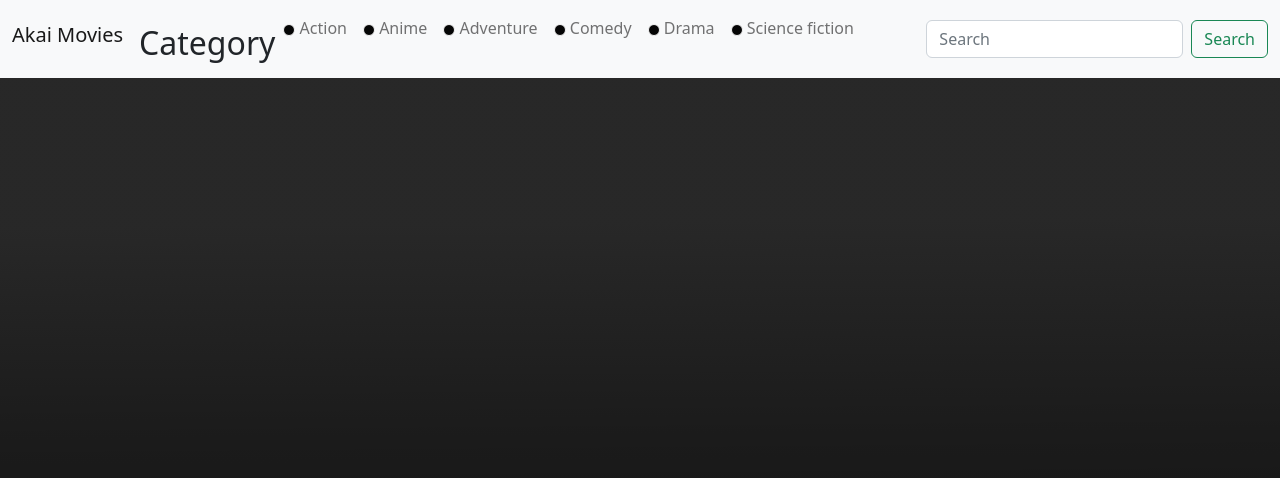
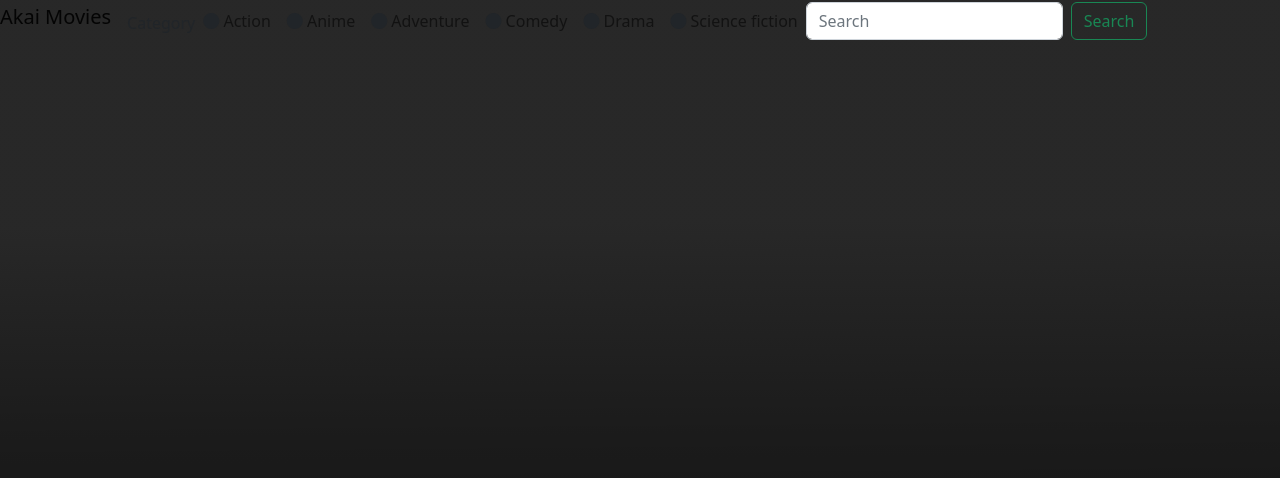
Before and after one commit to KortexCode/moviePage-API, a plain HTML site: page index.html in a window 1280 px wide. Drawn offline with nearby package versions, Linux system fonts and the light colour scheme.

Commit message:
Se continua la maquetación del nav-bar se agregan estilos.

```diff
--- a/index.html
+++ b/index.html
@@ -4,50 +4,52 @@
     <meta charset="UTF-8">
     <meta http-equiv="X-UA-Compatible" content="IE=edge">
     <meta name="viewport" content="width=device-width, initial-scale=1.0">
+    <!-- Google fonts -->
+    <link rel="preconnect" href="https://fonts.googleapis.com">
+    <link rel="preconnect" href="https://fonts.gstatic.com" crossorigin>
+    <link href="https://fonts.googleapis.com/css2?family=Poppins:wght@400;500;600;700&display=swap" rel="stylesheet">
     <!-- Font-Awesome -->
-    <link rel="stylesheet" href="https://cdnjs.cloudflare.com/ajax/libs/font-awesome/6.2.0/css/all.min.css">
+    <link rel="stylesheet" href="https://cdnjs.cloudflare.com/ajax/libs/font-awesome/6.2.0/css/all.min.css" integrity="sha512-xh6O/CkQoPOWDdYTDqeRdPCVd1SpvCA9XXcUnZS2FmJNp1coAFzvtCN9BmamE+4aHK8yyUHUSCcJHgXloTyT2A==" crossorigin="anonymous" referrerpolicy="no-referrer" />
     <!--Bootstrap CSS-->
     <link href="https://cdn.jsdelivr.net/npm/bootstrap@5.2.2/dist/css/bootstrap.min.css" rel="stylesheet" integrity="sha384-Zenh87qX5JnK2Jl0vWa8Ck2rdkQ2Bzep5IDxbcnCeuOxjzrPF/et3URy9Bv1WTRi" crossorigin="anonymous">
     <!-- CSS -->
     <link rel="stylesheet" href="./main.css">
+    <!-- JS -->
 
-    <!-- JS -->
     <script src="./main.js" type="text/javascript" defer></script>
     <title>Document</title>
 </head>
 <body>
     <header>
-        <nav class="navbar navbar-expand-lg bg-light">
-            <div class="container-fluid">
-                <button class="navbar-toggler" type="button" data-bs-toggle="collapse" data-bs-target="#navbarSupportedContent" aria-controls="navbarSupportedContent" aria-expanded="false" aria-label="Toggle navigation">
+        <nav id="header-navbar" class="navbar navbar-expand-md p-0">
+            <div id="nav-container" class="container-fluid d-flex p-0">
+                <button id="btn-mobile" class="custom-toggler navbar-toggler" type="button" data-bs-toggle="collapse" data-bs-target="#navbarSupportedContent" aria-controls="navbarSupportedContent" aria-expanded="false" aria-label="Toggle navigation">
                     <span class="navbar-toggler-icon"></span>
                 </button>
                 <h1 id="nav-title" class="navbar-brand">Akai Movies</h1>
-                <div class="collapse navbar-collapse" id="navbarSupportedContent">
-                    <ul class="navbar-nav me-auto mb-2 mb-lg-0">
+                <div class="collapse navbar-collapse navbarSupported" id="navbarSupportedContent">
+                    <p class="pt-2 mb-1 ">Category</p>
+                    <ul class="navbar-nav">
                       <li class="nav-item">
-                        <h2 class="pt-3">Category</h2>
+                        <a class="nav-link" href="#"><span><i class="fa-solid fa-circle text-dark"></i></span> Action</a>
+                      </li>
+                      <li class="nav-item dropdown">
+                        <a class="nav-link" href="#"><span><i class="fa-solid fa-circle  text-dark"></i></span> Anime</a>
                       </li>
                       <li class="nav-item">
-                        <a class="nav-link" href="#"><span><img src="./Assets/Ellipse.svg" alt="Icon"></span> Action</a>
-                      </li>
-                      <li class="nav-item dropdown">
-                        <a class="nav-link" href="#"><span><img src="./Assets/Ellipse.svg" alt="Icon"></span> Anime</a>
+                        <a class="nav-link"><span><i class="fa-solid fa-circle text-dark"></i></span> Adventure</a>
                       </li>
                       <li class="nav-item">
-                        <a class="nav-link"><span><img src="./Assets/Ellipse.svg" alt="Icon"></span> Adventure</a>
+                        <a class="nav-link"><span><i class="fa-solid fa-circle text-dark"></i></span> Comedy</a>
                       </li>
                       <li class="nav-item">
-                        <a class="nav-link"><span><img src="./Assets/Ellipse.svg" alt="Icon"></span> Comedy</a>
+                        <a class="nav-link "><span><i class="fa-solid fa-circle text-dark"></i></span> Drama</a>
                       </li>
                       <li class="nav-item">
-                        <a class="nav-link "><span><img src="./Assets/Ellipse.svg" alt="Icon"></span> Drama</a>
-                      </li>
-                      <li class="nav-item">
-                        <a class="nav-link"><span><img src="./Assets/Ellipse.svg" alt="Icon"></span> Science fiction</a>
+                        <a class="nav-link"><span><i class="fa-solid fa-circle text-dark"></i></span> Science fiction</a>
                       </li>
                     </ul>
-                    <form class="d-lg-flex dis d-none" role="search">
+                    <form class="d-lg-flex d-none" role="search">
                       <input class="form-control me-2" type="search" placeholder="Search" aria-label="Search">
                       <button class="btn btn-outline-success" type="submit">Search</button>
                     </form>
@@ -56,9 +58,6 @@
         </nav>
     </header>
 
-    <div id="mobile-menu">
-
-    </div>
     <main>
         <section id="trending">
 
```
